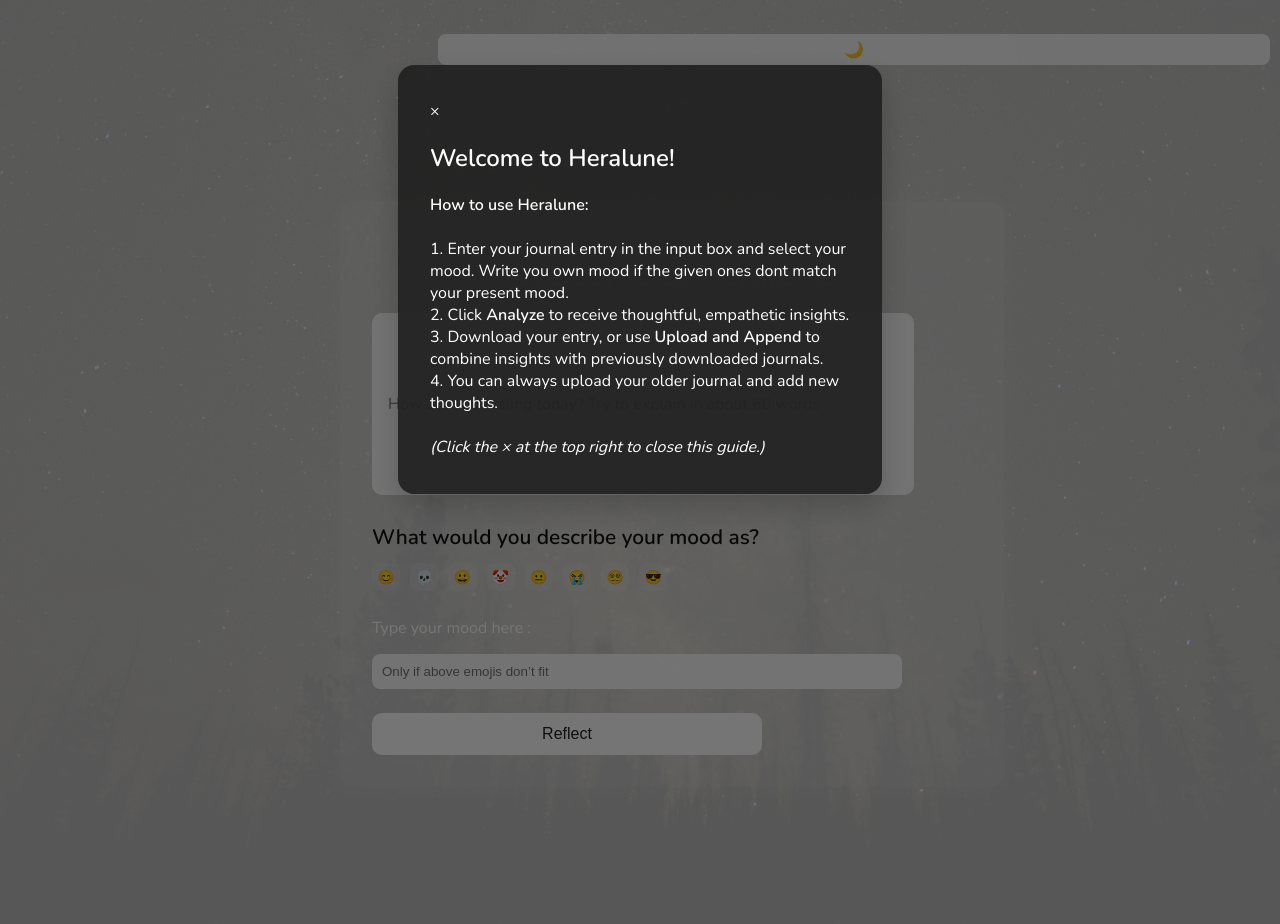
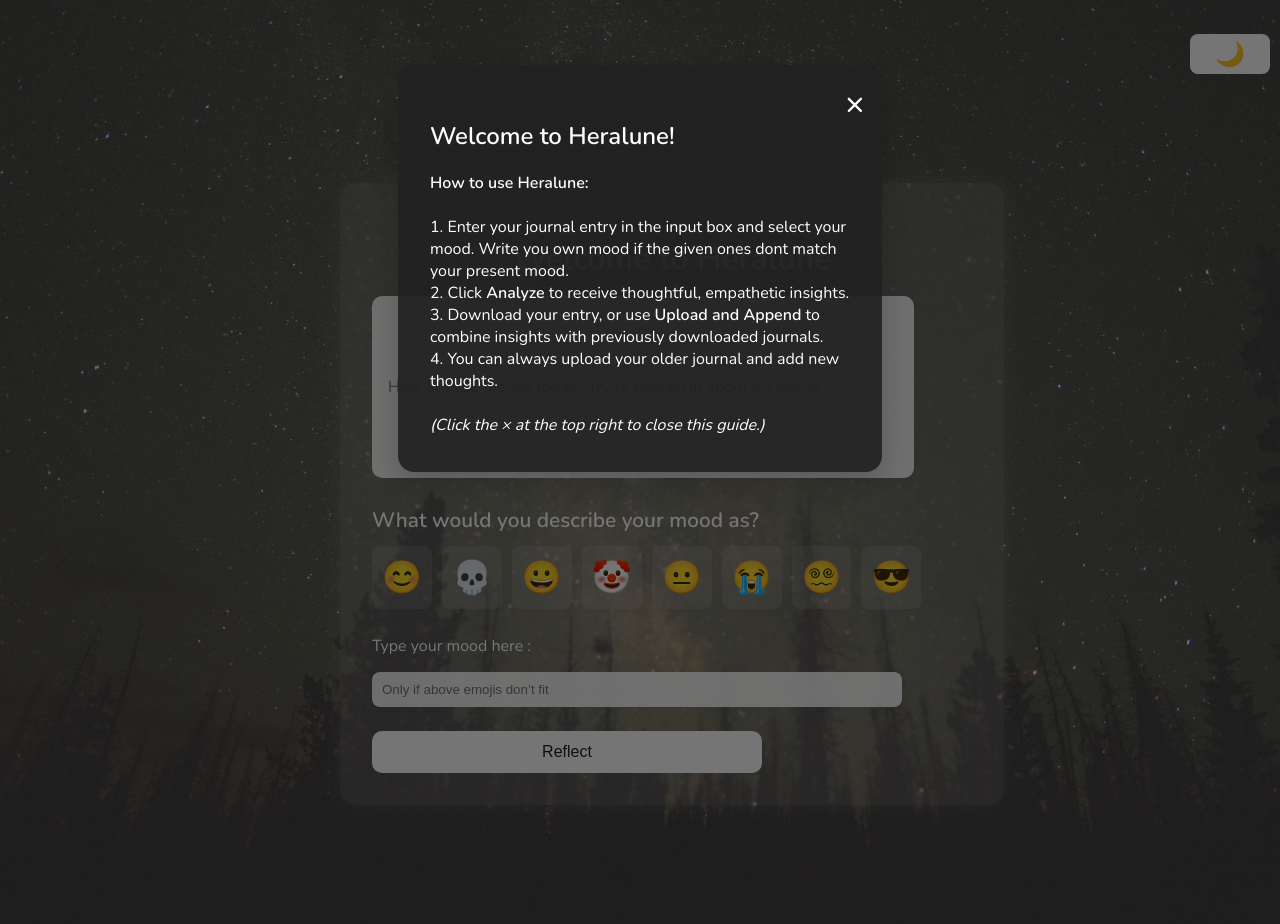
Before and after one commit to Sreethan1611/Heralune01, a Flask app: page / in a window 1280 px wide. Run offline with Flask 3, Linux system fonts and the light colour scheme.

Commit message:
dark mode bug fix (#5)

```diff
--- a/Heralune/templates/index.html
+++ b/Heralune/templates/index.html
@@ -17,16 +17,28 @@
       background-position: center;
       transition: background-image 0.5s ease-in-out;
       height: 100vh;
+      background-color: transparent;
     }
-    body.dark-mode {
-      background-color: #111;
+    #themeToggle {
+      position: fixed;
+      top: 15px;
+      right: 15px;
+      z-index: 9999;
+      padding: 2px 6px;
+      font-size: 1.5rem;
+      border: none;
+      border-radius: 12px;
+      font-weight: bold;
+      cursor: pointer;
+      transition: all 0.3s ease;
+    }
+    body.light-mode #themeToggle {
+      background-color: rgba(255, 255, 255, 0.85);
+      color: #333;
+    }
+    body.dark-mode #themeToggle {
+      background-color: rgba(33, 33, 33, 0.85);
       color: #f8f8f8;
-      background-image: url('/static/images/ms1.jpg');
-    }
-    body.light-mode {
-      background-color: #f8f8f8;
-      color: #111;
-      background-image: url('/static/images/ms3.jpg');
     }
     textarea, input, select {
       background-color: rgba(255, 255, 255, 0.9);
@@ -36,24 +48,6 @@
     body.dark-mode input,
     body.dark-mode select {
       background-color: rgba(33, 33, 33, 0.9);
-      color: #f8f8f8;
-    }
-    #themeToggle {
-      position: fixed;
-      top: 15px;
-      right: 15px;
-      z-index: 9999;
-      background-color: rgba(255, 255, 255, 0.85);
-      color: #333;
-      border: none;
-      padding: 8px 14px;
-      border-radius: 12px;
-      font-weight: bold;
-      cursor: pointer;
-      transition: all 0.3s ease;
-    }
-    body.dark-mode #themeToggle {
-      background-color: rgba(33, 33, 33, 0.85);
       color: #f8f8f8;
     }
     textarea, input, select {
@@ -66,6 +60,7 @@
       top: 10px;
       right: 10px;
       padding: 6px 10px;
+      width: 80px;
       border-radius: 8px;
       cursor: pointer;
     }
@@ -76,19 +71,20 @@
       align-items: center;
       z-index: 1;
       font-size: 2rem;
-      background: rgba(0, 0, 0, 0.5);
+      background-color: rgba(0, 0, 0, 0.25);
       height: 100%;
       width: 100%;
       display: flex;
       justify-content: center;
       padding: 2rem;
       transition: background-color 0.3s ease-in-out;
+      background-color: transparent;
     }
     .overlay.light-mode {
-      background-color: rgba(255, 255, 255, 0.75);
+      background-color: rgba(255, 255, 255, 0.25);
     }
     .overlay.dark-mode {
-      background-color: rgba(0, 0, 0, 0.75);
+      background-color: rgba(0, 0, 0, 0.25);
     }
     .journal_box {
       background: rgba(255, 255, 255, 0.1);
@@ -101,10 +97,13 @@
       overflow-y: auto;
       max-height: 90vh;
     }
+    .journal_box.dark-mode {
+      background: rgba(0,0,0,0.15);
+    }
     .journal_box h1 {
       font-size: 2rem;
       margin-bottom: 1rem;
-      color: #fff;
+      color: #ffffff;
       text-align: center;
     }
     textarea {
@@ -131,7 +130,7 @@
       margin-top: 1.5rem;
       padding: 0.75rem 1.5rem;
       font-size: 1rem;
-      background-color: #ffffff;
+      background-color: #FFFFFF;
       color: #222;
       border: none;
       border-radius: 10px;
@@ -166,14 +165,15 @@
     .mood-heading {
       font-size: 1.3rem;
       margin-bottom: 12px;
+      color: #FFFFFF;
     }
     .mood-options input[type="radio"]:checked + span {
       border: 2px solid white;
       background-color: rgba(255,255,255,0.2);
     }
     .mood-options label {
-      font-size: 0.86rem;
-      padding: 2.5px 3.5px;
+      font-size: 2rem;
+      padding: 8px;
     }
     .modal {
       display: block;
@@ -181,8 +181,8 @@
       z-index: 10000;
       left: 0;
       top: 0;
-      width: 100vw;
-      height: 100vh;
+      width: 100%;
+      height: 100%;
       overflow: auto;
       background: rgba(0,0,0,0.54);
       transition: opacity 0.25s;
@@ -218,33 +218,53 @@
       background-color: rgba(255, 255, 255, 0.9);
       color: #111;
     }
-    .modal-content.light-mode {
-      background: rgba(255, 255, 255, 0.9);
-      color: #111;
+    .spinner-container {
+        display: flex;
+        flex-direction: column;
+        align-items: center;
+        justify-content: center;
+        position: fixed;
+        top: 0; left: 0;
+        width: 100%;
+        height: 100%;
+        background: rgba(0, 0, 0, 0.9);
+        color: white;
+        font-size: 1.5rem;
+        opacity: 0;
+        transition: opacity 1s ease;
+        z-index: 9999;
+        pointer-events: none;
     }
-    .modal-content.dark-mode {
-      background: rgba(34, 34, 34, 0.93);
-      color: #fff;
+    .spinner-container.show {
+        opacity: 1;
+        pointer-events: auto;
+    }
+    .spinner-container.fade-out {
+        opacity: 0;
+        pointer-events: none;
     }
     .spinner {
-      margin: 20px auto;
+        border: 6px solid #ccc;
+        border-top: 6px solid #00bfff;
+        border-radius: 50%;
         width: 50px;
         height: 50px;
-      border: 6px solid #ccc;
-      border-top: 6px solid #4CAF50;
-      border-radius: 50%;
         animation: spin 1s linear infinite;
+        margin-bottom: 15px;
     }
     @keyframes spin {
-      0%   { transform: rotate(0deg); }
+        0% { transform: rotate(0deg); }
         100% { transform: rotate(360deg); }
+    }
+    .hidden {
+        display: none;
     }
   </style>
 </head>
   <body style="background-image: url('{{ url_for('static', filename='images/' + bg) }}');">
   <div class="modal" id="HowtoModal">
     <div class="modal-content">
-      <span class="close-button" onclick="closeHowtoModal()">&times;</span>
+      <span class="close-btn" id="modalClose">&times;</span>
   <h2>Welcome to Heralune!</h2>
   <p>
     <b>How to use Heralune:</b><br><br>
@@ -256,9 +276,9 @@
   </p>
   </div>
   </div>
-    <div id="loadingScreen" style="display: none; text-align: center;">
-      <p style="font-size: 1.2em;">Analyzing your thoughts...</p>
+    <div id="spinner-container" class="spinner-container hidden">
         <div class="spinner"></div>
+        <p>Analyzing your thoughts...</p>
     </div>
   <div class="overlay light-mode">
   <button id="themeToggle" type="button">🌙</button>
@@ -306,7 +326,7 @@
       <input type="text" id="customMood" name="customMood" placeholder="Only if above emojis don’t fit" style="width: 85%; padding: 10px; border-radius: 8px; border: none;">
     </div>
 
-  <button type="submit">Reflect</button>
+    <button onclick="startAnalysis()" type="submit">Reflect</button>
   </form>
   {% if result %}
     <h3>Result:</h3>
@@ -314,19 +334,46 @@
   {% endif %}
   </div>
     <script>
-      function showLoading() {
-        document.getElementById("formSection").style.display = "none";
-        document.getElementById("loadingScreen").style.display = "block";
+      function startAnalysis() {
+          const spinner = document.getElementById('spinner-container');
+          spinner.classList.remove('hidden');
+          setTimeout(() => {
+              spinner.classList.add('show');
+              const randomDuration = Math.floor(Math.random() * 3000) + 3000;
+              setTimeout(() => {
+                  spinner.classList.remove('show');
+                  spinner.classList.add('fade-out');
+                  setTimeout(() => {
+                      spinner.classList.add('hidden');
+                      spinner.classList.remove('fade-out');
+                  }, 700);
+              }, randomDuration);
+          }, 500);
       }
-      window.addEventListener('DOMContentLoaded', () => {
-        const savedTheme = localStorage.getItem('theme') || 'light';
-        document.body.classList.add(savedTheme + '-mode');
+      document.addEventListener('DOMContentLoaded', () => {
+        const modal      = document.getElementById('HowtoModal');
+        const closeBtn   = document.getElementById('modalClose');
+        const themeBtn   = document.getElementById('themeToggle');
+        const body       = document.body;
+        const overlay    = document.querySelector('.overlay');
+        const journalBox = document.querySelector('.journal_box');
+
+        // 1) close the modal
+        closeBtn.addEventListener('click', () => {
+          modal.style.display = 'none';
         });
-document.getElementById('themeToggle').addEventListener('click', () => {
-        const isDark = document.body.classList.contains('dark-mode');
-        document.body.classList.toggle('dark-mode', !isDark);
-        document.body.classList.toggle('light-mode', isDark);
-        localStorage.setItem('theme', isDark ? 'light' : 'dark');
+
+        // 2) theme toggle
+        themeBtn.addEventListener('click', () => {
+          const isLight = body.classList.contains('light-mode');
+          body.classList.toggle('light-mode', !isLight);
+          body.classList.toggle('dark-mode',  isLight);
+          overlay   .classList.toggle('light-mode', !isLight);
+          overlay   .classList.toggle('dark-mode',  isLight);
+          journalBox.classList.toggle('light-mode', !isLight);
+          journalBox.classList.toggle('dark-mode',  isLight);
+          themeBtn.textContent = isLight ? '☀️' : '🌙';
+        });
       });
     </script>
 </body>
--- a/Heralune/templates/redo.html
+++ b/Heralune/templates/redo.html
@@ -119,7 +119,7 @@
           }
           </style>
 <head>
-    <title>Redo</title>
+    <title>Upload and Append</title>
 </head>
   <body style="background-image: url('{{ url_for('static', filename='images/' + bg) }}');">
      <div class="overlay">
--- a/Heralune/templates/result.html
+++ b/Heralune/templates/result.html
@@ -58,8 +58,7 @@
   <meta charset="UTF-8" />
   <title>Heralune Result</title>
 </head>
-    <body class="{% if mode == 'dark' %}dark-mode{% endif %}"
-      style="background-image: url('{{ url_for('static', filename='images/' + bg) }}');">
+    <body style="background-image: url('{{ url_for('static', filename='images/' + bg) }}');">
   <div class="overlay">
   <h2>Your Journal Entry:</h2>
   <p>{{ journal_box }}</p>
```
Lines whose indentation alone changed are shown as unchanged.
